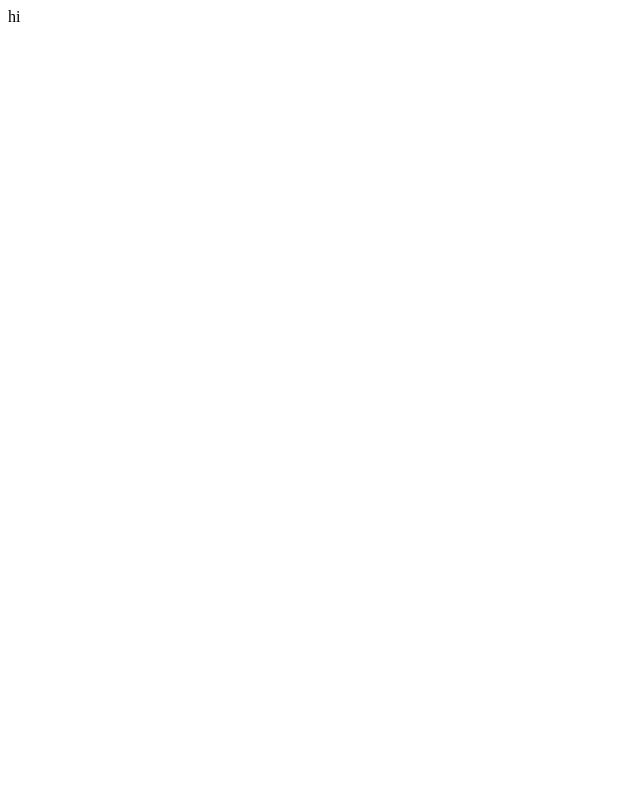
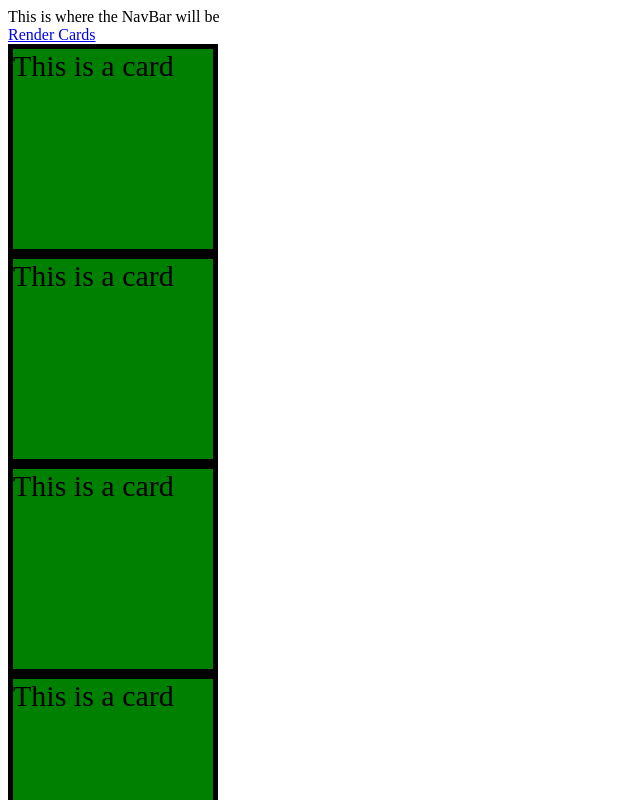
Before and after one commit to BethScarlett/punk-api, a React (Vite) app: page /cardlist in a window 1280 px wide. Shown: the top 800 px of the page, without its empty margins (0-640 px from the left). Built offline with nearby package versions, Linux system fonts and the light colour scheme.

Commit message:
Enabled basic routing and rendering of navbar + cards components onto screen.

```diff
--- a/src/App.tsx
+++ b/src/App.tsx
@@ -1,6 +1,13 @@
+import { Link, Outlet } from "react-router-dom";
 import "./App.scss";
 
 const App = () => {
-  return "hi";
+  return (
+    <>
+      <div>This is where the NavBar will be</div>
+      <Link to="/cardlist"> Render Cards </Link>
+      <Outlet />
+    </>
+  );
 };
 export default App;
--- /dev/null
+++ b/src/components/Card.scss
@@ -0,0 +1,7 @@
+.card {
+  height: 200px;
+  width: 200px;
+  font-size: 30px;
+  background-color: green;
+  border: 5px solid black;
+}
--- /dev/null
+++ b/src/components/Card.tsx
@@ -0,0 +1,7 @@
+import "./Card.scss";
+
+const Card = () => {
+  return <div className="card">This is a card</div>;
+};
+
+export default Card;
--- /dev/null
+++ b/src/containers/CardContent.tsx
@@ -0,0 +1,17 @@
+import Card from "../components/Card";
+import beers from "../data/beer";
+
+const CardContent = () => {
+  return (
+    <div>
+      {beers.map((beer) => (
+        <Card />
+      ))}
+    </div>
+  );
+};
+
+export default CardContent;
+
+//[ ] - Get data from Navbar cotainer into here, then filter based off of import
+//      It should allow for multiple concurrent filters
--- a/src/main.tsx
+++ b/src/main.tsx
@@ -2,9 +2,34 @@ import React from "react";
 import ReactDOM from "react-dom/client";
 import App from "./App.tsx";
 import "./index.scss";
+import {
+  createBrowserRouter,
+  Navigate,
+  RouterProvider,
+} from "react-router-dom";
+import ErrorPage from "./pages/ErrorPage.tsx";
+import CardContent from "./containers/CardContent.tsx";
+
+const router = createBrowserRouter([
+  {
+    path: "/",
+    element: <App />,
+    errorElement: <ErrorPage />,
+    children: [
+      {
+        index: true, //Ensures there is a match on the parent path
+        element: <Navigate to="/cardlist" replace />, //Handles redirect
+      },
+      {
+        path: "/cardlist",
+        element: <CardContent />,
+      },
+    ],
+  },
+]);
 
 ReactDOM.createRoot(document.getElementById("root")!).render(
   <React.StrictMode>
-    <App />
+    <RouterProvider router={router} />
   </React.StrictMode>
 );
--- /dev/null
+++ b/src/pages/ErrorPage.tsx
@@ -0,0 +1,14 @@
+import { Link } from "react-router-dom";
+
+const ErrorPage = () => {
+  return (
+    <>
+      <div>Error 404: Page Not Found</div>
+      <Link to="/"> Return Home</Link>
+    </>
+  );
+};
+
+export default ErrorPage;
+
+//TODO - Style the error page better
```
